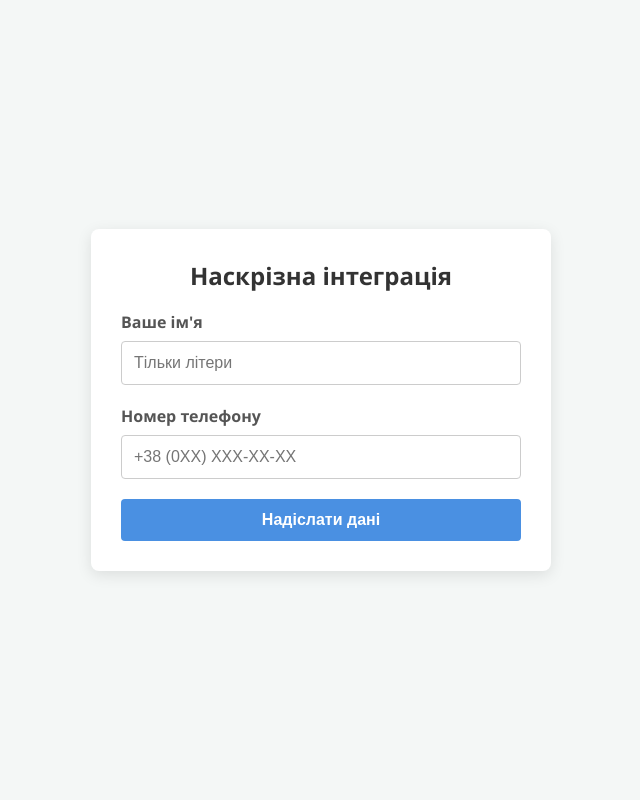
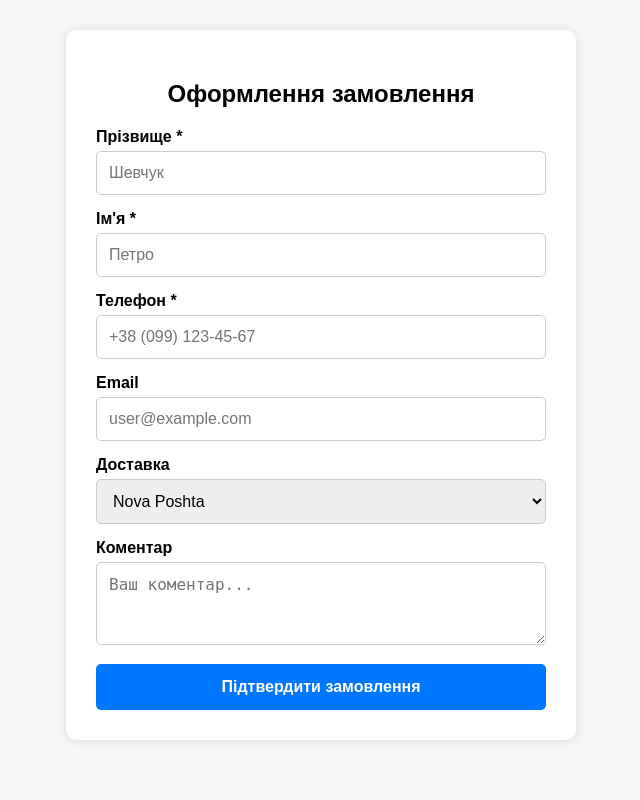
Before and after one commit to mickrogreen-ux/Test, a PHP site: the page made by 5 Наскрізна інтеграція/index.php in a window 1280 px wide. Shown: the whole page, without its empty margins (319-959 px from the left). Run offline with PHP 8.4, Linux system fonts and the light colour scheme.

Commit message:
Add files via upload

```diff
--- a/5 Наскрізна інтеграція/index.php
+++ b/5 Наскрізна інтеграція/index.php
@@ -2,6 +2,7 @@
 // ==========================================
 // 1. СЕРВЕРНА ОБРОБКА ТА ВАЛІДАЦІЯ (PHP)
 // ==========================================
+
 ini_set('display_errors', 0);
 error_reporting(E_ALL);
 
@@ -10,103 +11,151 @@ $successMessage = "";
 
 if ($_SERVER["REQUEST_METHOD"] === "POST") {
 
-    // --- ЗАХИСТ ВІД СПАМУ БЕЗ КАПЧІ ---
+    // --- ЗАХИСТ ВІД СПАМУ ---
     if (!empty($_POST['website_hp'])) {
         die("Спам заблоковано!");
     }
 
     $formTime = isset($_POST['form_time']) ? (int)$_POST['form_time'] : 0;
+
     if ((time() - $formTime) < 3) {
-        die("Спам заблоковано! Форма заповнена занадто швидко.");
+        die("Спам заблоковано! Занадто швидко.");
     }
 
-    // --- ОСНОВНА ВАЛІДАЦІЯ ДАНИХ ---
-    $name = trim($_POST['name'] ?? '');
-    $phone = trim($_POST['phone'] ?? '');
+    // --- ОЧИЩЕННЯ ПОЛІВ ---
+    $fName    = trim($_POST['fName'] ?? '');
+    $lName    = trim($_POST['lName'] ?? '');
+    $phone    = trim($_POST['phone'] ?? '');
+    $email    = trim($_POST['email'] ?? '');
+    $comment  = trim($_POST['comment'] ?? '');
+    $shipping = trim($_POST['shipping_method'] ?? 'novaposhta');
 
-    if (empty($name)) {
-        $errors['name'] = "Ім'я обов'язкове для заповнення.";
-    } elseif (!preg_match("/^[a-zA-Zа-яА-ЯіІїЇєЄґҐ\s]+$/u", $name)) {
-        $errors['name'] = "Ім'я повинно містити лише літери.";
+    // --- ВАЛІДАЦІЯ ІМЕНІ ---
+    if (empty($fName)) {
+        $errors['fName'] = "Введіть ім'я.";
+    } elseif (!preg_match("/^[a-zA-Zа-яА-ЯіІїЇєЄґҐ\s]+$/u", $fName)) {
+        $errors['fName'] = "Ім'я повинно містити лише літери.";
+    }
+
+    // --- ВАЛІДАЦІЯ ПРІЗВИЩА ---
+    if (empty($lName)) {
+        $errors['lName'] = "Введіть прізвище.";
+    } elseif (!preg_match("/^[a-zA-Zа-яА-ЯіІїЇєЄґҐ\s]+$/u", $lName)) {
+        $errors['lName'] = "Прізвище повинно містити лише літери.";
     }
 
  $cleanPhone = preg_replace('/\D/', '', $phone);
-    $ukrainianCodes = ['39', '50', '63', '66', '67', '68', '73', '91', '92', '93', '94', '95', '96', '97', '98', '99'];
+
+// якщо номер починається з 0 → додаємо 38
+if (strlen($cleanPhone) == 10 && strpos($cleanPhone, '0') === 0) {
+    $cleanPhone = '38' . $cleanPhone;
+}
+
+$ukrainianCodes = [
+    '39', '50', '63', '66', '67',
+    '68', '73', '91', '92', '93',
+    '94', '95', '96', '97', '98', '99'
+];
+
+// беремо код оператора
 $operatorCode = substr($cleanPhone, 3, 2);
 
 if (empty($phone)) {
-        $errors['phone'] = "Телефон обов'язковий для заповнення.";
+
+    $errors['phone'] = "Телефон обов'язковий.";
+
 } elseif (strlen($cleanPhone) !== 12 || strpos($cleanPhone, '380') !== 0) {
-        $errors['phone'] = "Некоректний формат номера. Формат: +38 (0XX) XXX-XX-XX.";
+
+    $errors['phone'] = "Некоректний формат номера.";
+
 } elseif (!in_array($operatorCode, $ukrainianCodes)) {
-        $errors['phone'] = "Невідомий код оператора України.";
+
+    $errors['phone'] = "Невідомий код оператора.";
+
 }
 
-    // --- НАСКРІЗНА ІНТЕГРАЦІЯ (ЯКЩО НЕМАЄ ПОМИЛОК) ---
+    // ==========================================
+    // ВІДПРАВКА В SALESDRIVE
+    // ==========================================
+
     if (empty($errors)) {
 
-        // -------------------------------------------------------------
-        // КРОК 1: НАДІСЛАННЯ ДАНИХ З ФОРМИ ДО SALESDRIVE
-        // -------------------------------------------------------------
-        $salesDriveKey = "BKUXrsK3s74q6GfSj01OitC_5i6E2oWoNpJSzkxLRKiAq_FXrCb8iLOr7r9teglu3t30VV-2mTbrK2jIUrj1fDrz6k8nYXsQT8rX";
-        $urlSalesDrive = "https://salesdrive.ua";
+        $salesDriveKey = "8rkaXBsDKxywO1kYC880uZsH3gtelx7Jgx39Q4HOWiQ2QgZHMy9gmkNpdHSK4zSJxisB6xIBS00d8PuHCpytxk2fxm1DSXlGnV1A";
+
+        $urlSalesDrive = "https://mickrogreen.salesdrive.me/handler/";
 
         $dataSalesDrive = [
-            'form'        => $salesDriveKey,
-            'f_name'      => $name,
-            'phone'       => $phone,
-            'external_id' => 'Локальний сервер (Ланцюжок)'
+            'form'            => $salesDriveKey,
+            'f_name'          => $fName,
+            'l_name'          => $lName,
+            'phone'           => $cleanPhone,
+            'email'           => $email,
+            'shipping_method' => $shipping,
+            'comment'         => $comment,
+            'company'         => 'Мікрогрін ЛТД'
         ];
 
-        $ch1 = curl_init($urlSalesDrive);
-        curl_setopt($ch1, CURLOPT_RETURNTRANSFER, true);
-        curl_setopt($ch1, CURLOPT_POST, true);
-        curl_setopt($ch1, CURLOPT_FOLLOWLOCATION, true);
-        curl_setopt($ch1, CURLOPT_POSTFIELDS, http_build_query($dataSalesDrive));
-        curl_setopt($ch1, CURLOPT_TIMEOUT, 10);
+        $ch = curl_init($urlSalesDrive);
 
-        $resSalesDrive = curl_exec($ch1);
-        $codeSalesDrive = curl_getinfo($ch1, CURLINFO_HTTP_CODE);
-        curl_close($ch1);
+        curl_setopt($ch, CURLOPT_RETURNTRANSFER, true);
 
-        // -------------------------------------------------------------
-        // КРОК 2: ПЕРЕДАЧА ДАНИХ ДАЛІ В ДІЛОВОД (ЗА ПОДІЄЮ УСПІХУ SALESDRIVE)
-        // -------------------------------------------------------------
-        if ($codeSalesDrive === 200 || $codeSalesDrive === 302) {
+        curl_setopt($ch, CURLOPT_POST, true);
 
-            // ВСТАВТЕ СВІЙ API-КЛЮЧ З ДІЛОВОД ТУТ:
-            $dilovodApiKey = "Bz5z11E9s2GSKKOuhXBH5vCs9L2Q43";
+        curl_setopt($ch, CURLOPT_FOLLOWLOCATION, true);
 
-            $urlDilovod = "https://dilovod.ua";
+        curl_setopt($ch, CURLOPT_POSTFIELDS, json_encode($dataSalesDrive));
 
-            // Формуємо чисту картку клієнта без прив'язки до папки
-            $dataDilovod = [
-                "name"    => $name,
-                "phone"   => $phone,
-                "comment" => "Наскрізна інтеграція: Передано далі за подією створення в SalesDrive"
-            ];
+        curl_setopt($ch, CURLOPT_TIMEOUT, 15);
 
-            $ch2 = curl_init($urlDilovod);
-            curl_setopt($ch2, CURLOPT_RETURNTRANSFER, true);
-            curl_setopt($ch2, CURLOPT_POST, true);
-            curl_setopt($ch2, CURLOPT_POSTFIELDS, json_encode($dataDilovod));
-            curl_setopt($ch2, CURLOPT_HTTPHEADER, [
-                'Content-Type: application/json',
-                'X-API-Key: ' . $dilovodApiKey
+        curl_setopt($ch, CURLOPT_HTTPHEADER, [
+            'Content-Type: application/json'
         ]);
 
-            $resDilovod = curl_exec($ch2);
-            $codeDilovod = curl_getinfo($ch2, CURLINFO_HTTP_CODE);
-            curl_close($ch2);
+        curl_setopt($ch, CURLOPT_SSL_VERIFYPEER, false);
+        curl_setopt($ch, CURLOPT_SSL_VERIFYHOST, false);
 
-            // Виводимо повідомлення про успішне виконання всього ланцюжка
-            $successMessage = "Форму успішно відправлено! Заявка створена в SalesDrive та передана далі в Діловод.";
+        $response = curl_exec($ch);
 
-            // Очищуємо поля форми для нового заповнення
-            $_POST['name'] = '';
-            $_POST['phone'] = '';
+        $httpCode = curl_getinfo($ch, CURLINFO_HTTP_CODE);
+
+        curl_close($ch);
+
+        $responseObj = json_decode($response, true);
+
+        $orderId = null;
+
+        if (isset($responseObj['data']['orderId'])) {
+
+            $orderId = $responseObj['data']['orderId'];
+
+        } elseif (isset($responseObj['id'])) {
+
+            $orderId = $responseObj['id'];
+
+        }
+
+        if (
+            $httpCode === 200 ||
+            $httpCode === 201 ||
+            (isset($responseObj['success']) && $responseObj['success'] == true)
+        ) {
+
+            if ($orderId) {
+
+                $successMessage = "Успішно! Заявка створена №" . $orderId;
+
             } else {
-            $errors['name'] = "Помилка першого кроку (CRM). Ланцюжок передачі розірвано.";
+
+                $successMessage = "Успішно! Заявка створена.";
+
+            }
+
+            $_POST = [];
+
+        } else {
+
+            $errors['server'] = "Помилка CRM (Код: " . $httpCode . ")";
+
         }
     }
 }
@@ -115,84 +164,246 @@ if ($_SERVER["REQUEST_METHOD"] === "POST") {
 <!DOCTYPE html>
 <html lang="uk">
 <head>
+
 <meta charset="UTF-8">
+
 <meta name="viewport" content="width=device-width, initial-scale=1.0">
-    <title>Наскрізна інтеграція: Форма -> SalesDrive -> Діловод</title>
+
+<title>Форма замовлення</title>
+
 <style>
-        body { font-family: 'Segoe UI', Arial, sans-serif; background-color: #f4f7f6; display: flex; justify-content: center; align-items: center; height: 100vh; margin: 0; }
-        .form-container { background: #ffffff; padding: 30px; border-radius: 8px; box-shadow: 0 4px 15px rgba(0,0,0,0.1); width: 100%; max-width: 400px; }
-        h2 { margin-top: 0; color: #333; text-align: center; }
-        .form-group { margin-bottom: 20px; position: relative; }
-        label { display: block; margin-bottom: 8px; font-weight: 600; color: #555; }
-        input[type="text"] { width: 100%; padding: 12px; border: 1px solid #ccc; border-radius: 4px; box-sizing: border-box; font-size: 16px; transition: border-color 0.3s; }
-        input[type="text"]:focus { border-color: #4a90e2; outline: none; }
-        .error-text { color: #e74c3c; font-size: 13px; margin-top: 5px; display: block; }
-        .success-box { background: #2ecc71; color: white; padding: 15px; border-radius: 4px; text-align: center; margin-bottom: 20px; }
-        button { width: 100%; padding: 12px; background: #4a90e2; border: none; color: white; font-size: 16px; border-radius: 4px; cursor: pointer; font-weight: bold; transition: background 0.3s; }
-        button:hover { background: #357abd; }
-        .hidden-field { display: none !important; visibility: hidden !important; }
+
+body{
+    font-family: Arial, sans-serif;
+    background:#f5f5f5;
+    margin:0;
+    padding:0;
+}
+
+.form-container{
+    width:450px;
+    max-width:95%;
+    margin:30px auto;
+    background:white;
+    padding:30px;
+    border-radius:10px;
+    box-shadow:0 0 10px rgba(0,0,0,0.1);
+}
+
+h2{
+    text-align:center;
+    margin-bottom:20px;
+}
+
+label{
+    display:block;
+    margin-bottom:5px;
+    font-weight:bold;
+}
+
+input,
+textarea,
+select{
+    width:100%;
+    padding:12px;
+    margin-bottom:15px;
+    box-sizing:border-box;
+    border:1px solid #ccc;
+    border-radius:5px;
+    font-size:16px;
+}
+
+button{
+    width:100%;
+    padding:14px;
+    background:#0077ff;
+    color:white;
+    border:none;
+    border-radius:5px;
+    cursor:pointer;
+    font-size:16px;
+    font-weight:bold;
+}
+
+button:hover{
+    background:#005fd1;
+}
+
+.error{
+    color:red;
+    margin-bottom:15px;
+    font-size:14px;
+}
+
+.success{
+    color:green;
+    margin-bottom:15px;
+    padding:15px;
+    background:#e2f5ea;
+    border:1px solid #a3e0be;
+    border-radius:5px;
+}
+
+.hidden-field{
+    display:none;
+}
+
 </style>
+
 </head>
 <body>
 
 <div class="form-container">
-    <h2>Наскрізна інтеграція</h2>
 
-    <?php if (!empty($successMessage)): ?>
-        <div class="success-box"><?= $successMessage ?></div>
+<h2>Оформлення замовлення</h2>
+
+<?php if(!empty($successMessage)): ?>
+<div class="success">
+    <?= $successMessage ?>
+</div>
 <?php endif; ?>
 
-    <form action="" method="POST" id="customForm">
+<?php if(isset($errors['server'])): ?>
+<div class="error">
+    <?= $errors['server'] ?>
+</div>
+<?php endif; ?>
+
+<form method="POST">
+
 <div class="hidden-field">
-            <input type="text" name="website_hp" autocomplete="off">
+    <input type="text" name="website_hp">
 </div>
+
 <input type="hidden" name="form_time" value="<?= time() ?>">
 
-        <div class="form-group">
-            <label for="name">Ваше ім'я</label>
-            <input type="text" id="name" name="name" placeholder="Тільки літери" value="<?= htmlspecialchars($_POST['name'] ?? '') ?>">
-            <span class="error-text" id="nameError"><?= $errors['name'] ?? '' ?></span>
-        </div>
+<label for="lName">Прізвище *</label>
 
-        <div class="form-group">
-            <label for="phone">Номер телефону</label>
-            <input type="text" id="phone" name="phone" placeholder="+38 (0XX) XXX-XX-XX" value="<?= htmlspecialchars($_POST['phone'] ?? '') ?>">
-            <span class="error-text" id="phoneError"><?= $errors['phone'] ?? '' ?></span>
-        </div>
+<input
+    type="text"
+    id="lName"
+    name="lName"
+    placeholder="Шевчук"
+    value="<?= htmlspecialchars($_POST['lName'] ?? '') ?>"
+>
 
-        <button type="submit">Надіслати дані</button>
+<?php if(isset($errors['lName'])): ?>
+<div class="error"><?= $errors['lName'] ?></div>
+<?php endif; ?>
+
+<label for="fName">Ім'я *</label>
+
+<input
+    type="text"
+    id="fName"
+    name="fName"
+    placeholder="Петро"
+    value="<?= htmlspecialchars($_POST['fName'] ?? '') ?>"
+>
+
+<?php if(isset($errors['fName'])): ?>
+<div class="error"><?= $errors['fName'] ?></div>
+<?php endif; ?>
+
+<label for="phone">Телефон *</label>
+
+<input
+    type="text"
+    id="phone"
+    name="phone"
+    placeholder="+38 (099) 123-45-67"
+    value="<?= htmlspecialchars($_POST['phone'] ?? '') ?>"
+>
+
+<?php if(isset($errors['phone'])): ?>
+<div class="error"><?= $errors['phone'] ?></div>
+<?php endif; ?>
+
+<label for="email">Email</label>
+
+<input
+    type="email"
+    id="email"
+    name="email"
+    placeholder="user@example.com"
+    value="<?= htmlspecialchars($_POST['email'] ?? '') ?>"
+>
+
+<label for="shipping_method">Доставка</label>
+
+<select id="shipping_method" name="shipping_method">
+
+    <option value="novaposhta">
+        Nova Poshta
+    </option>
+
+    <option value="ukrposhta">
+        Укрпошта
+    </option>
+
+    <option value="meest">
+        Meest Express
+    </option>
+
+</select>
+
+<label for="comment">Коментар</label>
+
+<textarea
+    id="comment"
+    name="comment"
+    rows="3"
+    placeholder="Ваш коментар..."
+><?= htmlspecialchars($_POST['comment'] ?? '') ?></textarea>
+
+<button type="submit">
+    Підтвердити замовлення
+</button>
+
 </form>
+
 </div>
 
 <script>
-document.addEventListener("DOMContentLoaded", function() {
-    const nameInput = document.getElementById("name");
-    const phoneInput = document.getElementById("phone");
-    const form = document.getElementById("customForm");
 
-    if (!form) return;
+const phoneInput = document.getElementById('phone');
 
-    phoneInput.addEventListener("input", function(e) {
-        let matrix = "+38 (0__) ___-__-__", i = 0,
-            def = matrix.replace(/\D/g, ""), val = this.value.replace(/\D/g, "");
-        if (def.length >= val.length) val = def;
-        this.value = matrix.replace(/./g, function(a) {
-            return /[_\d]/.test(a) && i < val.length ? val.charAt(i++) : i >= val.length ? "" : a;
-        });
+phoneInput.addEventListener('input', function () {
+
+    let x = this.value.replace(/\D/g, '');
+
+    if (x.startsWith('380')) {
+        x = x.substring(2);
+    }
+
+    if (!x.startsWith('0')) {
+        x = '0' + x;
+    }
+
+    x = x.substring(0, 10);
+
+    let formatted = '+38';
+
+    if (x.length > 0) {
+        formatted += ' (' + x.substring(0, 3);
+    }
+
+    if (x.length >= 4) {
+        formatted += ') ' + x.substring(3, 6);
+    }
+
+    if (x.length >= 7) {
+        formatted += '-' + x.substring(6, 8);
+    }
+
+    if (x.length >= 9) {
+        formatted += '-' + x.substring(8, 10);
+    }
+
+    this.value = formatted;
 });
 
-    phoneInput.addEventListener("focus", function() { if (this.value === "") this.value = "+38 (0"; });
-    nameInput.addEventListener("input", function() { this.value = this.value.replace(/[^a-zA-Zа-яА-ЯіІїЇєЄґҐ\s]/g, ""); });
+</script>
 
-    form.addEventListener("submit", function(e) {
-        let hasErrors = false;
-        document.getElementById("nameError").innerText = "";
-        document.getElementById("phoneError").innerText = "";
-        if (nameInput.value.trim().length < 2) { document.getElementById("nameError").innerText = "Ім'я занадто коротке."; hasErrors = true; }
-        if (phoneInput.value.length < 19) { document.getElementById("phoneError").innerText = "Введіть номер повністю."; hasErrors = true; }
-        if (hasErrors) e.preventDefault();
-    });
-});
-</script>
 </body>
 </html>
```
Also changed, not shown: 5 Наскрізна інтеграція/README.md. Lines whose indentation alone changed are shown as unchanged.
